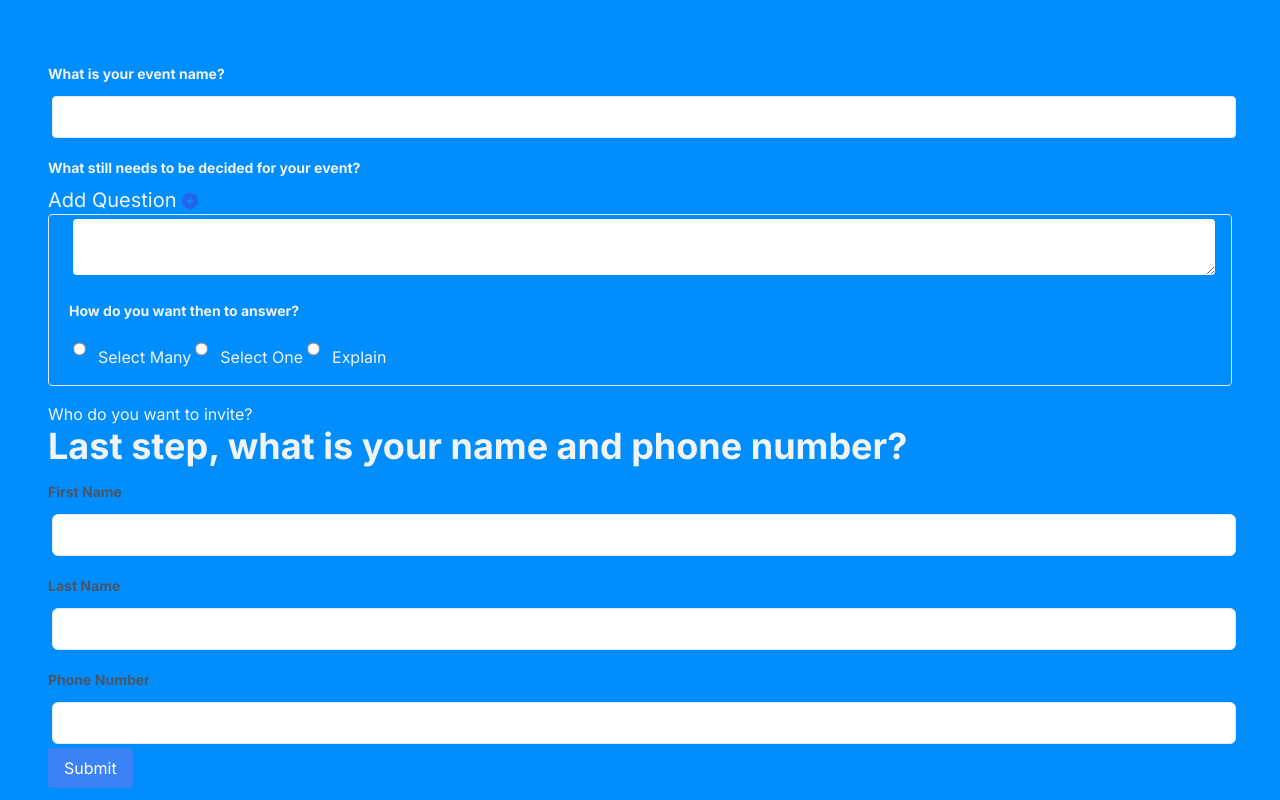
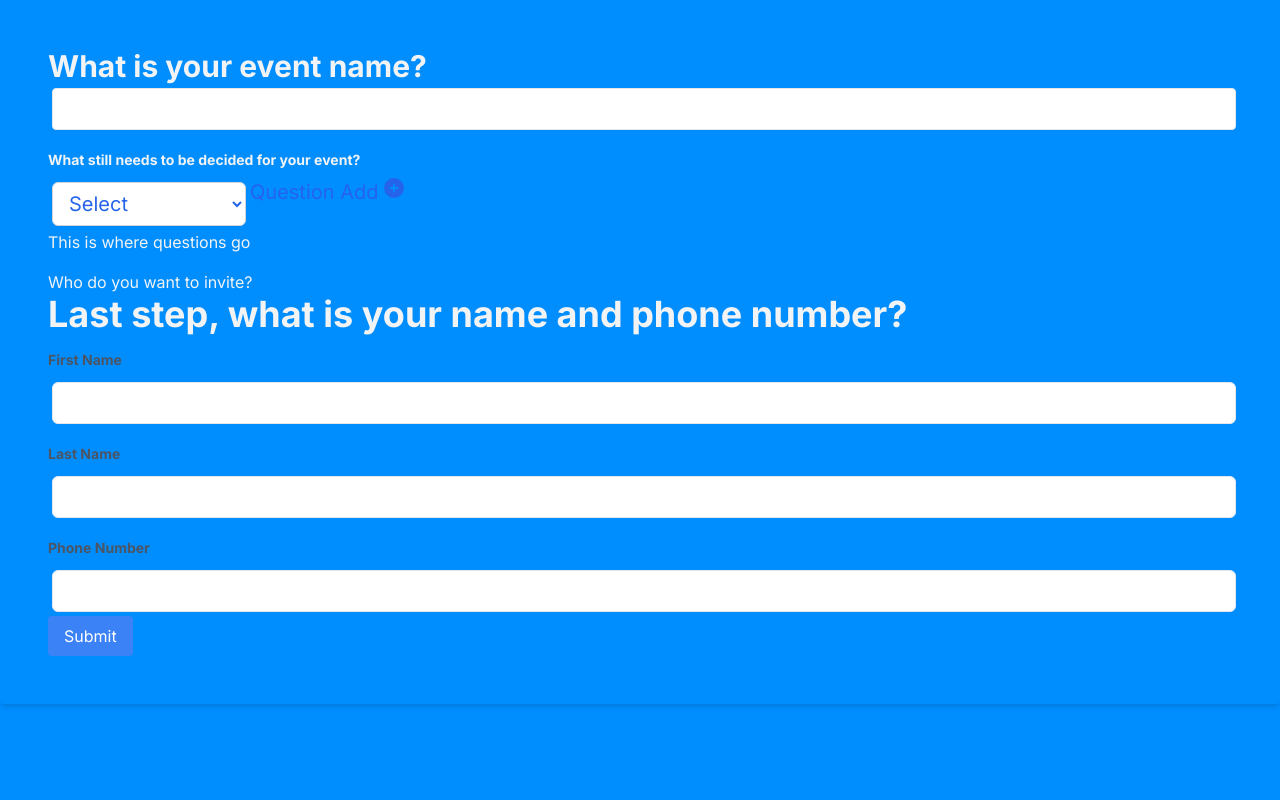
Before and after one commit to shirinmjr/organize-app, a Next.js app: page /EventPage/new in a window 1280 px wide. Built offline with nearby package versions, Linux system fonts and the light colour scheme.

Commit message:
first try on DecitionQuestion.jsx

```diff
--- a/app/(components)/(form)/AddFlexQuestion.jsx
+++ /dev/null
@@ -1,87 +0,0 @@
-"use client";
-import { useRouter } from 'next/navigation';
-import React, { useState } from 'react';
-import { faCirclePlus } from '@fortawesome/free-solid-svg-icons';
-import { FontAwesomeIcon } from '@fortawesome/react-fontawesome';
-
-
-const AddFlexQuestion = () => {
-    const router = useRouter();
-    const [selectedOption, setSelectedOption] = useState('');
-
-
-
-    const handleRadioChange = (event) => {
-        console.log("change radio");
-        const value = event.target.value;
-        setSelectedOption(value);
-        console.log(value);
-    };
-    return (
-        <div>
-            <div class="mb-4  ">
-                <h1 class="block text-sm font-bold mb-2">What still needs to be decided for your event?</h1>
-                <label className='text-xl'>Add Question&nbsp;</label>
-                <FontAwesomeIcon icon={faCirclePlus}
-                    className='text-blue-600 hover:cursor-pointer hover:text-blue-00 '
-                //  onClick={addFlexQuestion}
-                />
-                <div className='border rounded px-5 m-auto'>
-                    <div class=" mb-4">
-                        <textarea id="eventDetails" name="eventDetails" class="text-blue-600 w-full rounded" rows="2" required></textarea>
-                        <label class="block text-sm font-bold mb-2">How do you want then to answer?</label>
-
-                        <div className="flex flex-row">
-                            <div class="flex">
-                                <input
-                                    type="radio"
-                                    id="option1"
-                                    name="decision"
-                                    value="option1"
-                                    class="form-radio"
-                                    required
-                                    checked={selectedOption === 'option1'}
-                                    onChange={handleRadioChange}
-
-                                />
-                                <label for="option1" class="ml-2">Select Many</label>
-                            </div>
-
-                            <div class="flex">
-                                <input
-                                    type="radio"
-                                    id="option2"
-                                    name="decision"
-                                    value="option2"
-                                    class="form-radio"
-                                    required
-                                    checked={selectedOption === 'option2'}
-                                    onChange={handleRadioChange} />
-                                <label for="option2" class="ml-2">Select One</label>
-                            </div>
-
-                            <div class="flex">
-                                <input type="radio"
-                                    id="option3"
-                                    name="decision"
-                                    value="option3"
-                                    class="form-radio"
-                                    required
-                                    checked={selectedOption === 'option3'}
-                                    onChange={handleRadioChange}
-                                />
-                                <label for="option3" class="ml-2">Explain</label>
-                            </div>
-                        </div>
-                    </div>
-                </div>
-
-            </div>
-
-
-        </div>
-
-    );
-};
-
-export default AddFlexQuestion;
--- /dev/null
+++ b/app/(components)/(form)/DecisionQuestion.jsx
@@ -0,0 +1,74 @@
+"use client";
+import { useRouter } from 'next/navigation';
+import React, { useState, useRef } from 'react';
+import { faCirclePlus } from '@fortawesome/free-solid-svg-icons';
+import { FontAwesomeIcon } from '@fortawesome/react-fontawesome';
+
+
+const DecisionQuestion = () => {
+    const router = useRouter();
+    const questionsRef = useRef();
+
+    const [selectedType, setSelectedType] = useState('');
+
+    const createQuestion = (e) => {
+        e.preventDefault();
+        console.log("current", questionsRef.current);
+        console.log(selectedType);
+
+        const newElement = document.createElement('div');
+        newElement.innerHTML = '<input type="text" />';
+
+        // Append the new element to the container
+        questionsRef.current.appendChild(newElement);
+
+    };
+
+
+
+
+
+
+
+    const handleSelectChange = (e) => setSelectedType(e.target.value);
+
+    return (
+        <div>
+            <div className="mb-4  ">
+                <h1 className="block text-sm font-bold mb-2">What still needs to be decided for your event?</h1>
+                <div className='flex text-xl text-blue-600'>
+                    <select
+                        id="type"
+                        name="type"
+
+                        onChange={(event) => handleSelectChange(event)}
+                        className="mt-1 block py-2 px-3 border border-gray-300 bg-white rounded-md shadow-sm focus:outline-none focus:ring focus:ring-gray-200 focus:border-gray-500"
+                    >
+                        <option value="">Select</option>
+                        <option value="s">Single Choice</option>
+                        <option value="m">Multiple Choice</option>
+                        <option value="t">Explain it</option>
+                    </select>
+                    Question Add&nbsp;
+
+                    <FontAwesomeIcon icon={faCirclePlus}
+                        // type='submit'
+                        className='text-blue-600 hover:cursor-pointer hover:text-blue-00 '
+                        onClick={createQuestion}
+                    />
+
+                </div>
+                <div ref={questionsRef}>
+
+                    This is where questions go
+
+
+
+                </div>
+            </div>
+        </div>
+
+    );
+};
+
+export default DecisionQuestion;
--- a/app/(components)/DynamicQuestionForm.jsx
+++ /dev/null
@@ -1,43 +0,0 @@
-const DynamicQuestionForm = async ({ params }) => {
-    return (
-        <div class="form-container p-8 rounded shadow-md">
-            <form action="#" method="post">
-                <div class="mb-4">
-                    <label for="eventName" class="block text-sm font-bold mb-2 ">What is your event name?</label>
-                    <input type="text" id="eventName" name="eventName" class="w-full px-3 py-2 border rounded text-blue-600" required />
-                </div>
-
-                <div class="mb-4">
-                    <label class="block text-sm font-bold mb-2">What still needs to be decided for your event?</label>
-                    <textarea id="eventDetails" name="eventDetails" class="w-full px-3 py-2 border rounded" rows="4" required></textarea>
-                </div>
-                <div class=" mb-4">
-                    <label class="block text-sm font-bold mb-2">How do you want then to answer?</label>
-                    <div className="flex flex-row">
-                        <div class="flex">
-                            <input type="radio" id="option1" name="decision" value="option1" class="form-radio" required />
-                            <label for="option1" class="ml-2">Select Many</label>
-                        </div>
-
-                        <div class="flex">
-                            <input type="radio" id="option2" name="decision" value="option2" class="form-radio" required />
-                            <label for="option2" class="ml-2">Select One</label>
-                        </div>
-
-                        <div class="flex">
-                            <input type="radio" id="option3" name="decision" value="option3" class="form-radio" required />
-                            <label for="option3" class="ml-2">Explain</label>
-                        </div>
-                    </div>
-                </div>
-                <button type="submit" class="bg-blue-500 text-white px-4 py-2 rounded hover:bg-blue-700">Submit</button>
-            </form>
-
-
-        </div>
-
-
-    );
-};
-
-export default DynamicQuestionForm;
--- a/app/EventPage/[id]/page.jsx
+++ b/app/EventPage/[id]/page.jsx
@@ -1,19 +1,19 @@
-import AddQuestion from "@/app/(components)/(form)/AddFlexQuestion";
+import AddQuestion from "@/app/(components)/(form)/DecisionQuestion";
 import GetUserInfo from "@/app/(components)/(form)/GetUserInfo";
 import WhoToInvite from "@/app/(components)/(form)/WhoToInvite";
 
 const page = async ({ params }) => {
     return (
-        <div class="form-container p-8 rounded shadow-md">
+        <div className="form-container p-8 rounded shadow-md">
             <form action="#" method="post">
-                <div class="mb-4">
-                    <label for="eventName" class="block text-sm font-bold mb-2 ">What is your event name?</label>
-                    <input type="text" id="eventName" name="eventName" class="w-full px-3 py-2 border rounded text-blue-600" required />
+                <div className="mb-4">
+                    <h2 >What is your event name?</h2>
+                    <input type="text" id="eventName" name="eventName" className="w-full px-3 py-2 border rounded text-blue-600" required />
                 </div>
                 <AddQuestion />
                 <WhoToInvite />
                 <GetUserInfo />
-                <button type="submit" class="bg-blue-500 text-white px-4 py-2 rounded hover:bg-blue-700">Submit</button>
+                <button type="submit" className="bg-blue-500 text-white px-4 py-2 rounded hover:bg-blue-700">Submit</button>
             </form>
 
 
```
Also changed, not shown: assets/images/get-started-logo.png (added), assets/images/organiz app logo.png (added).
